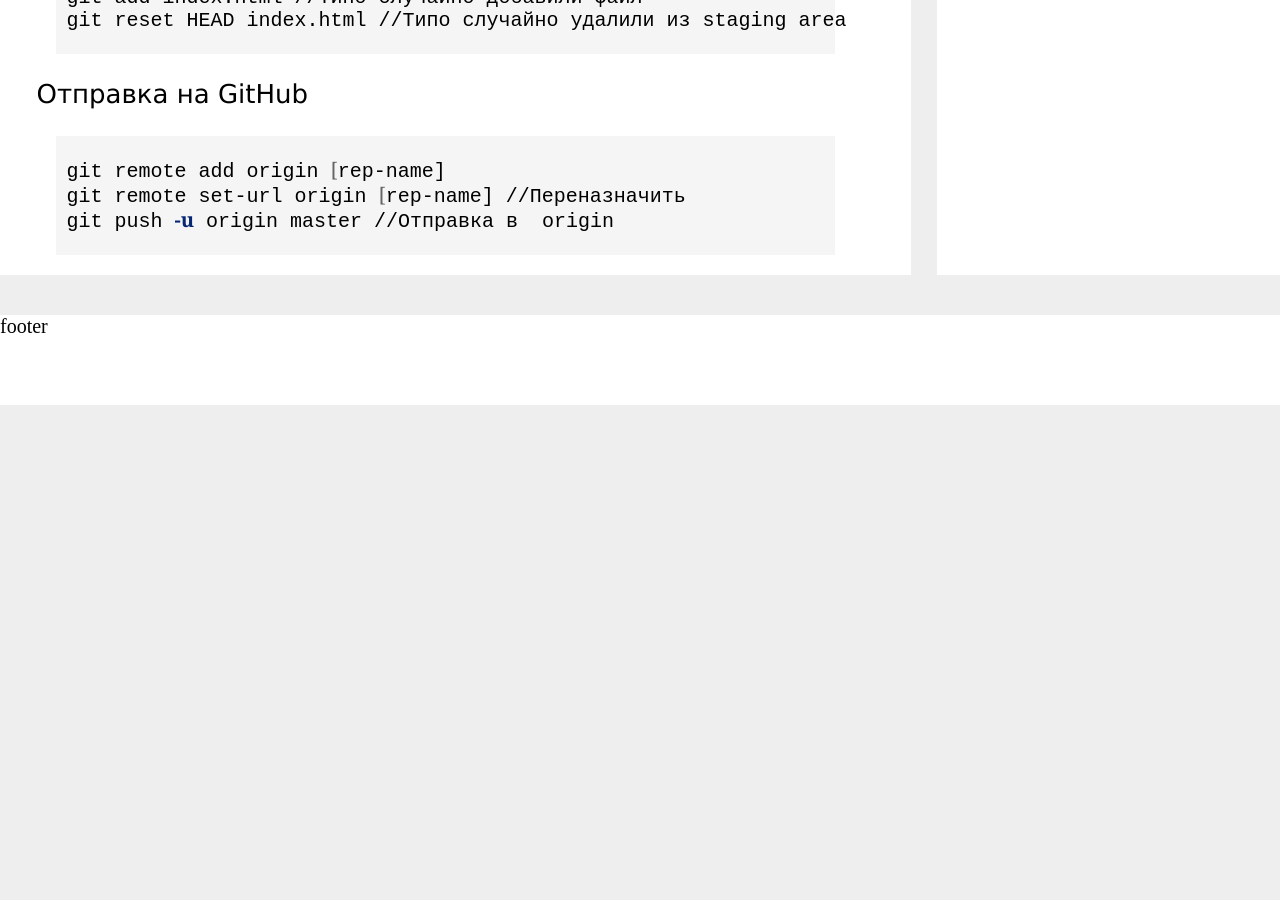
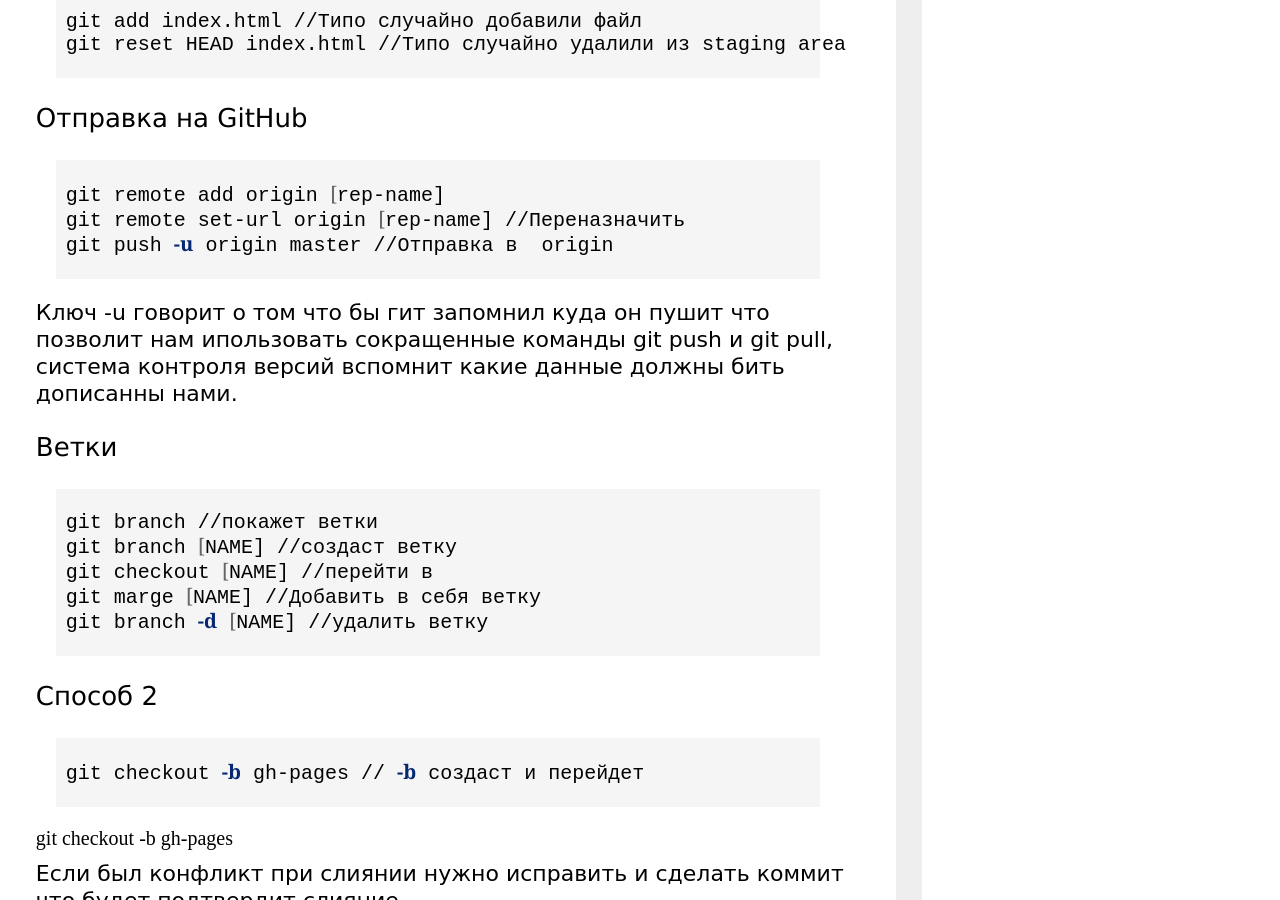
Before and after one commit to webzwezda/CodeNinja, a Jekyll site: the page built from _posts/Web-Services/2018-01-20-quick-start-git-and-github.html, in a window 1280 px wide and 900 px high, scrolled down 1812 px. Built offline with Jekyll 4.4.1, drawn with Linux system fonts in a browser that asks for light colours; before the commit the page ends 2217 px from its top, so only the background shows below that; some of the changed text lies outside the part shown.

Commit message:
Изучение гита законченно

```diff
--- a/_posts/Web-Services/2018-01-20-quick-start-git-and-github.html
+++ b/_posts/Web-Services/2018-01-20-quick-start-git-and-github.html
@@ -11,6 +11,7 @@ description: "Краткое руководство по использован
   <li><a class="link" href="#gitsledi">Слежка за файлом</a></li>
   <li><a class="link" href="#delSGA">Удаление из staging area</a></li>
   <li><a class="link" href="#push">Отправка на GitHub</a></li>
+  <li><a class="link" href="#vetv">Ветки</a></li>
 </ul>
 <h3 id="podgotovka">Подготовка</h3>
 <p>Нам понадобится <a href="https://git-scm.com/downloads" class="link">Git download</a> и <a href="https://github.com/webzwezda" class="link">GitHub</a></p>
@@ -58,3 +59,18 @@ git remote add origin [rep-name]
 git remote set-url origin [rep-name] //Переназначить
 git push -u origin master //Отправка в  origin
 {% endhighlight %}
+<p>Ключ -u говорит о том что бы гит запомнил куда он пушит что позволит нам ипользовать сокращенные команды git push и git pull, система контроля версий вспомнит какие данные должны бить дописанны нами.</p>
+<h3 id="vetv">Ветки</h3>
+{% highlight bash %}
+git branch //покажет ветки
+git branch [NAME] //создаст ветку
+git checkout [NAME] //перейти в
+git marge [NAME] //Добавить в себя ветку
+git branch -d [NAME] //удалить ветку
+{% endhighlight %}
+<h3>Способ 2</h3>
+{% highlight bash %}
+git checkout -b gh-pages // -b создаст и перейдет
+{% endhighlight %}
+git checkout -b gh-pages
+<p>Если был конфликт при слиянии нужно исправить и сделать коммит что будет подтвердит слияние</p>
```
Also changed, not shown: other parts of _posts/Web-Services/2018-01-20-quick-start-git-and-github.html (+1 -1 lines).
